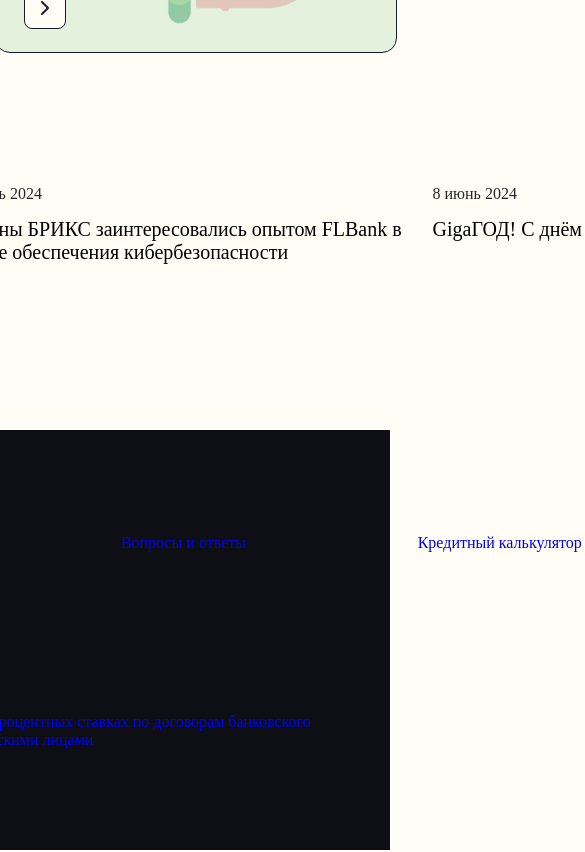
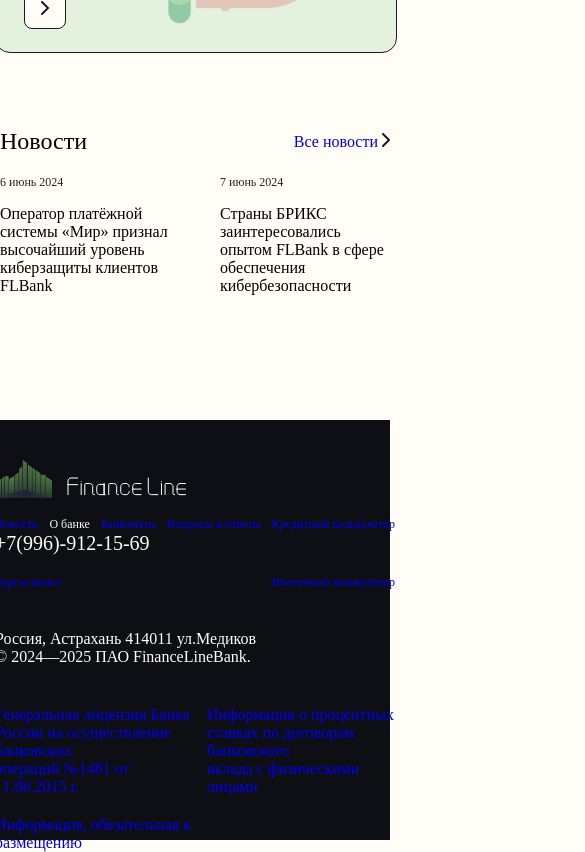
Before and after one commit to Rellex2019/FLBank, a React (Create React App) app: page / in a window 390 px wide. Shown: the part 1880-2732 px from the top of the page, 585 px wide, since content can reach past the window. Built offline with nearby package versions, Linux system fonts and the light colour scheme; the HTML template or start-up script is replaced by a standard one.

Commit message:
Мобилка главной

```diff
--- a/src/components/ServicesList.jsx
+++ b/src/components/ServicesList.jsx
@@ -75,7 +75,7 @@
                                 опытом FLBank в сфере обеспечения
                                 кибербезопасности</div>
                         </div>
-                        <div className={"news_col_three"}>
+                        <div className={"news_col_three, mob_none"}>
                             <div className={"news_date"}>8 июнь 2024</div>
                             <div className={"news_desc"}>GigaГОД! C днём рождения, GigaChat!</div>
                         </div>
--- a/src/styles/mobile.css
+++ b/src/styles/mobile.css
@@ -7,7 +7,7 @@
 
 
     .flex_container{
-        width: 90%;
+        width: 400px;
     }
     .search_field{
         display: none;
@@ -145,4 +145,50 @@
     .mob_none{
         display: none;
     }
+
+
+
+    .news_block{
+        width: 400px;
+    }
+    .header_cont{
+        align-items: center;
+    }
+    .name_string{
+        font-size: 24px;
+    }
+    .name_next{
+        font-size: 16px;
+    }
+    .news{
+
+        justify-content: space-between;
+    }
+    .news_col_one, .news_col_two{
+        width: 170px;
+    }
+    .news_date{
+        font-size: 12px;
+    }
+    .news_desc{
+        font-size: 16px;
+    }
+
+
+
+    .footer{
+        width: 400px;
+    }
+    .first_string{
+        width: 400px;
+        font-size: 12px;
+        flex-wrap: wrap;
+    }
+    .second_string{
+        width: 400px;
+        font-size: 12px;
+    }
+    .six_elem{
+        font-size: 20px;
+    }
 }
```
